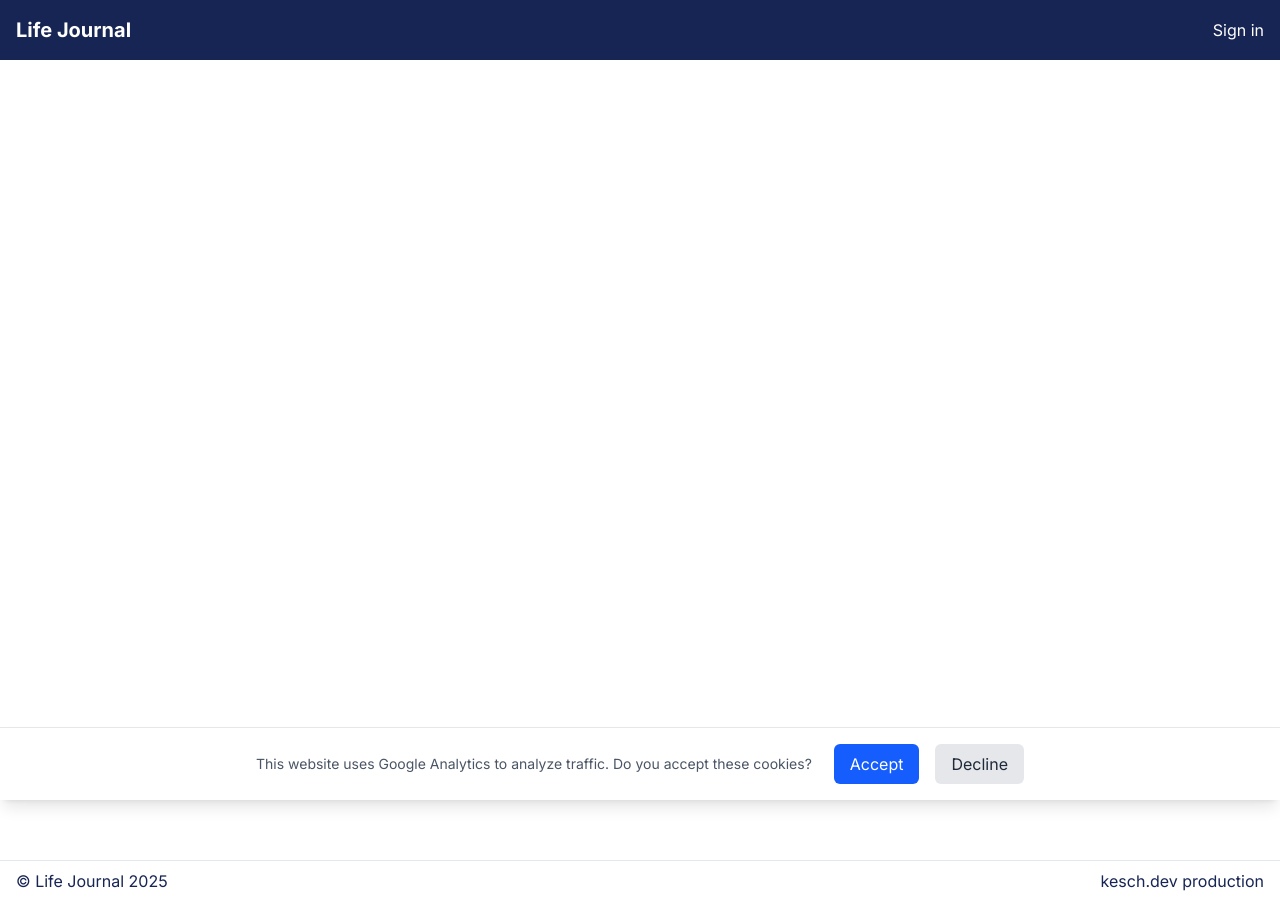
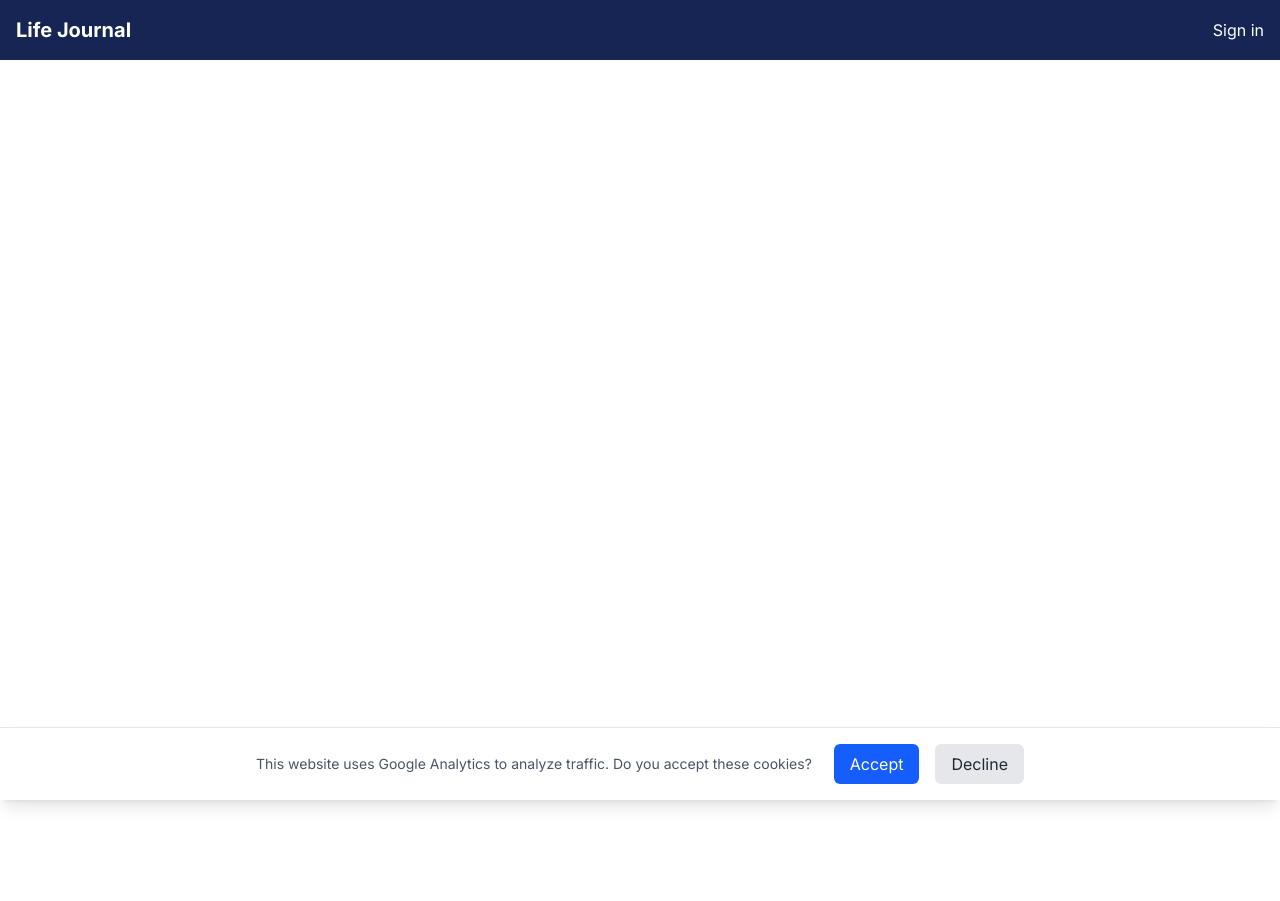
Before and after one commit to lukaskesch/lifejournal.io, a Next.js app: page /app/activities/new/live in a window 1280 px wide. After the commit the page ends 860 px from the top, so only its background shows below. Built offline with nearby package versions, Linux system fonts and the light colour scheme; no server answers.

Commit message:
Hide footer on /app paths

```diff
--- a/src/app/layout.tsx
+++ b/src/app/layout.tsx
@@ -62,7 +62,7 @@ export default function RootLayout({
           </main>
           <BottomNav />
           <GoogleAnalyticsWrapper />
-          <Footer className="hidden md:block" />
+          <Footer />
         </SessionProvider>
       </body>
     </html>
--- a/src/components/layout/Footer.tsx
+++ b/src/components/layout/Footer.tsx
@@ -1,10 +1,13 @@
-interface FooterProps {
-  className?: string;
-}
+"use client";
 
-export default function Footer({ className = "" }: FooterProps) {
+import { usePathname } from "next/navigation";
+
+export default function Footer() {
+  const pathname = usePathname();
+
+  if (pathname?.startsWith("/app")) return null;
   return (
-    <footer className={className}>
+    <footer className="hidden md:block">
       <hr />
       <div className="flex justify-between px-4 py-2">
         <div>&copy; Life Journal {new Date().getFullYear()}</div>
```
